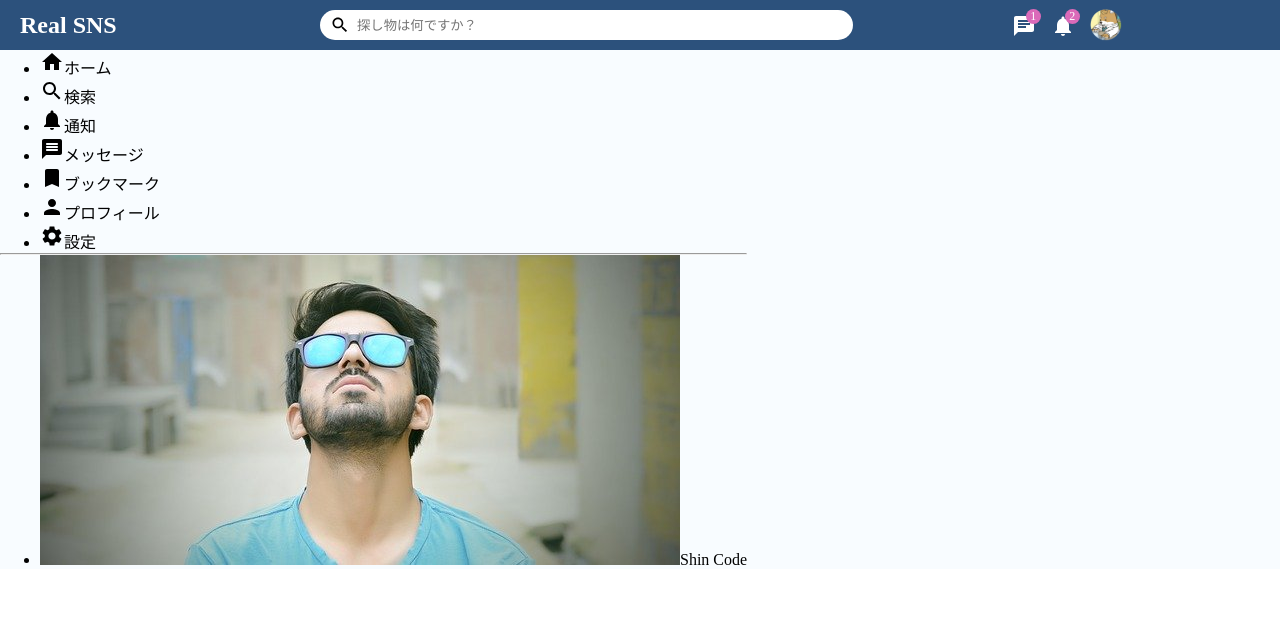
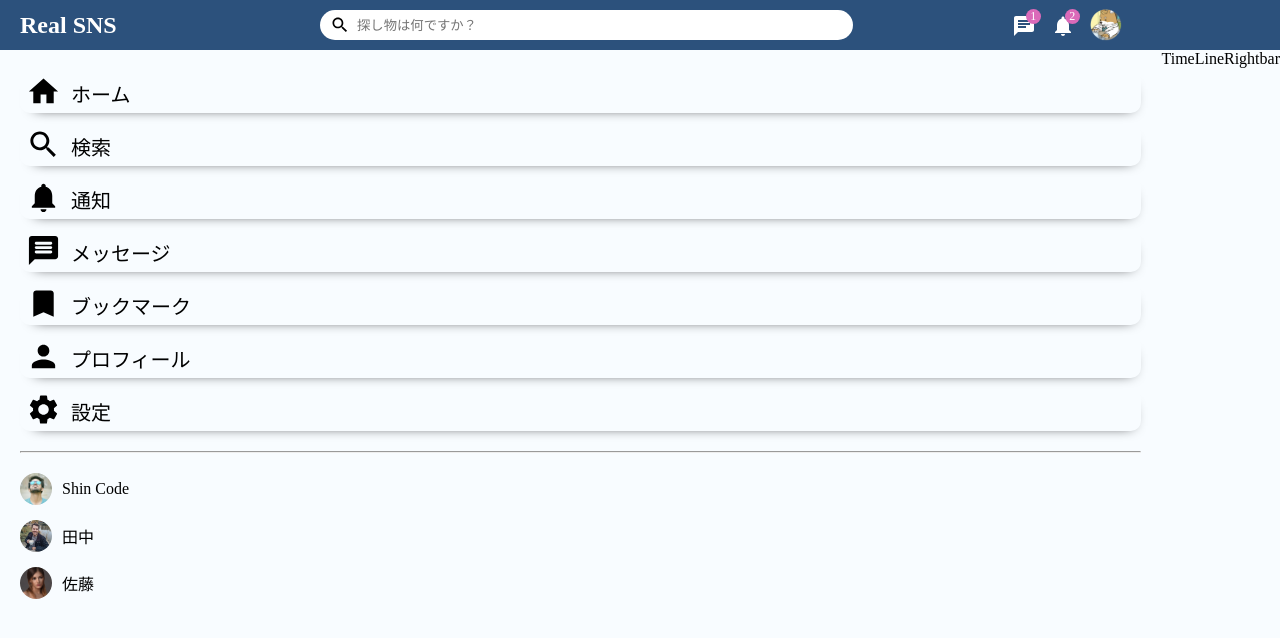
Before and after one commit to naonao-aaa/MERN-sns, a React (Create React App) app in the folder frontend/: page / in a window 1280 px wide. Shown: the top 638 px of the page. Built offline with nearby package versions, Linux system fonts and the light colour scheme.

Commit message:
Sidebarをスタイリング

```diff
--- a/frontend/src/components/sidebar/Sidebar.css
+++ b/frontend/src/components/sidebar/Sidebar.css
@@ -0,0 +1,64 @@
+.sidebar {
+  flex: 2.5;
+  height: 100vh;
+}
+
+.sidebarWrapper {
+  padding: 20px;
+}
+
+.sidebarList {
+  padding: 0;
+  margin: 0;
+  list-style: none;
+}
+
+.sidebarListItem {
+  display: flex;
+  align-items: center;
+  margin-bottom: 10px;
+  padding: 4px 6px;
+  cursor: pointer;
+  box-shadow: 3px 7px 13px -12px;
+  border-radius: 10px;
+  transition: all 0.3s;
+}
+
+.sidebarListItem:hover {
+  box-shadow: none;
+  transform: translateY(5px);
+}
+
+.sidebarIcon {
+  font-size: 35px !important;
+  margin-right: 10px;
+}
+
+.sidebarListItemText {
+  font-size: 20px;
+  padding-top: 3px;
+}
+
+.sidebarHr {
+  margin: 20px 0;
+}
+
+.sidebarFriendImg {
+  width: 32px;
+  height: 32px;
+  object-fit: cover;
+  border-radius: 50%;
+  margin-right: 10px;
+}
+
+.sidebarFriendList {
+  padding: 0;
+  margin: 0;
+  list-style: none;
+}
+
+.sidebarFriend {
+  display: flex;
+  align-items: center;
+  margin-bottom: 15px;
+}
--- a/frontend/src/components/sidebar/Sidebar.jsx
+++ b/frontend/src/components/sidebar/Sidebar.jsx
@@ -1,5 +1,6 @@
 import React from 'react';
 import { Home, Search, Notifications, MessageRounded, Bookmark, Person, Settings } from "@mui/icons-material";
+import "./Sidebar.css";
 
 export default function Sidebar() {
   return (
@@ -41,6 +42,14 @@ export default function Sidebar() {
             <img src="/assets/person/2.jpeg" alt="" className="sidebarFriendImg" />
             <span className="sidebarFrindName">Shin Code</span>
           </li>
+          <li className="sidebarFriend">
+            <img src="/assets/person/3.jpeg" alt="" className="sidebarFriendImg" />
+            <span className="sidebarFrindName">田中</span>
+          </li>
+          <li className="sidebarFriend">
+            <img src="/assets/person/4.jpeg" alt="" className="sidebarFriendImg" />
+            <span className="sidebarFrindName">佐藤</span>
+          </li>
         </ul>
       </div>
     </div>
--- a/frontend/src/pages/home/Home.jsx
+++ b/frontend/src/pages/home/Home.jsx
@@ -1,8 +1,8 @@
 import React from 'react';
 import "./Home.css";
-//import Rightbar from '../../components/rightbar/Rightbar';
+import Rightbar from '../../components/rightbar/Rightbar';
 import Sidebar from '../../components/sidebar/Sidebar';
-//import TimeLine from '../../components/timeline/TimeLine';
+import TimeLine from '../../components/timeline/TimeLine';
 import Topbar from '../../components/topbar/Topbar';
 
 export default function Home() {
@@ -11,10 +11,8 @@ export default function Home() {
       <Topbar />
       <div className="homeContainer">
         <Sidebar />
-        {/*
         <TimeLine />
         <Rightbar />
-        */}
       </div>
     </>
   );
```
